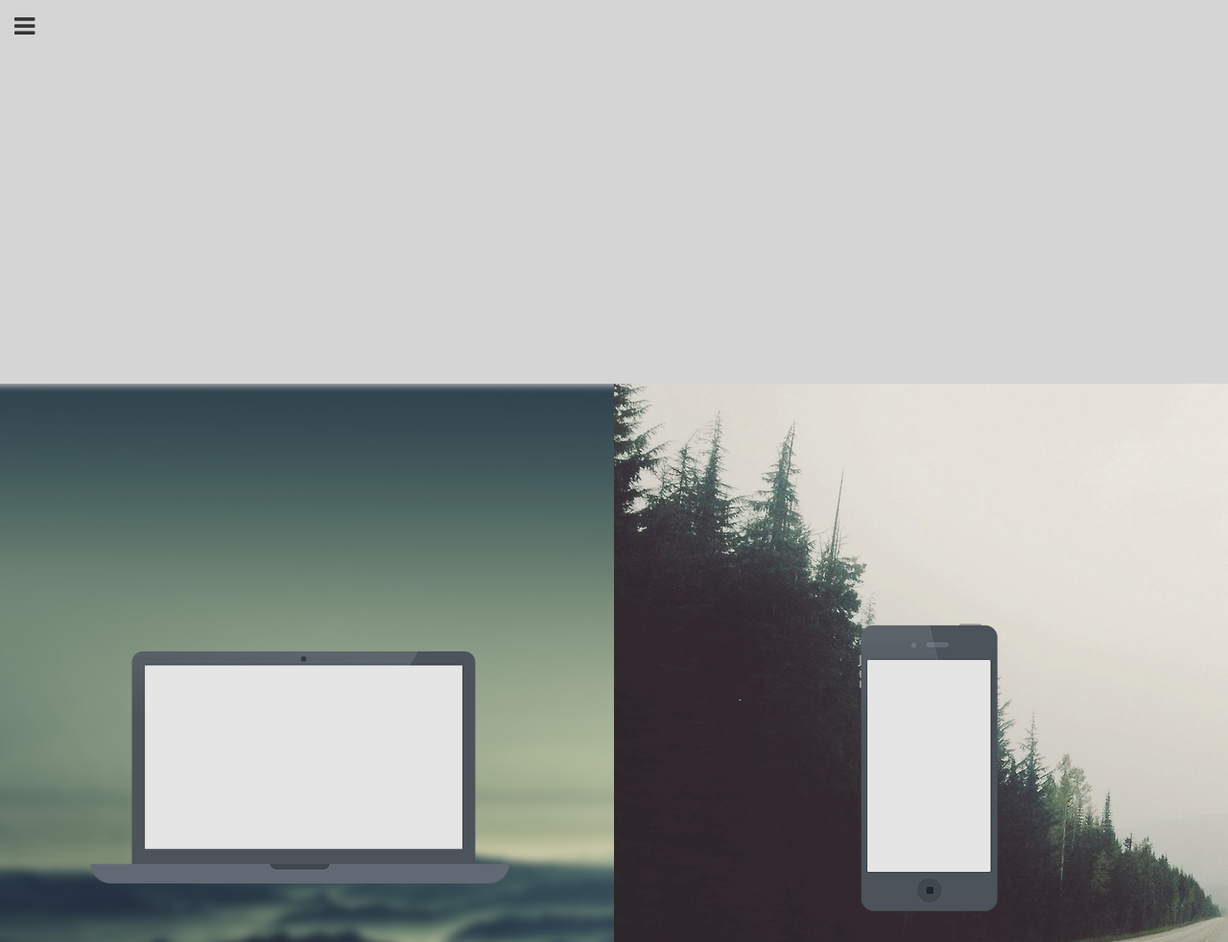
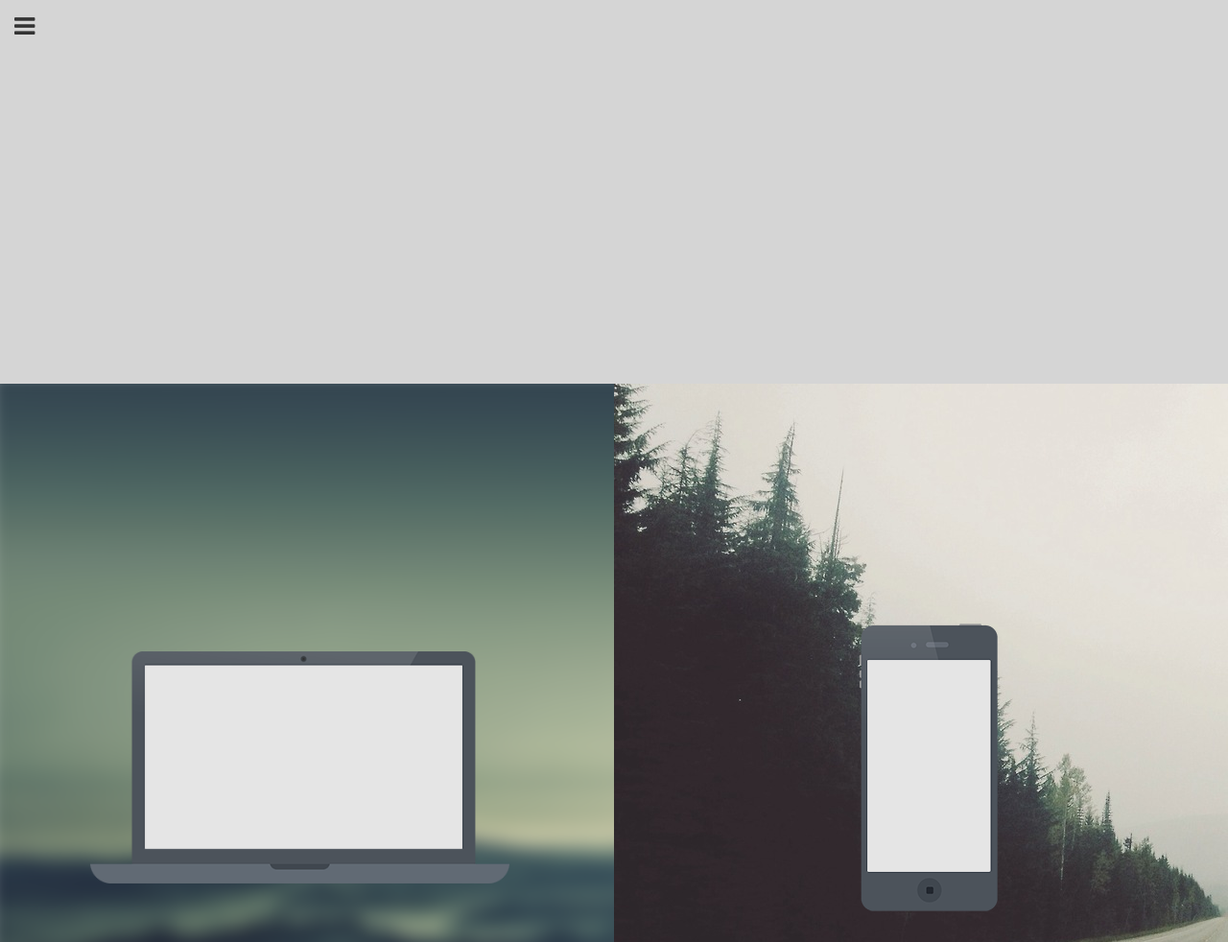
Before and after one commit to lucminarro/Portfolio_LucMinarro, a plain HTML site: page index.html in a window 1280 px wide. Shown: the top 982 px of the page at 96% size. Drawn offline with nearby package versions, Linux system fonts and the light colour scheme.

Commit message:
modifs prepros

```diff
--- a/index.html
+++ b/index.html
@@ -6,11 +6,10 @@
   <link href='https://fonts.googleapis.com/css?family=Roboto:400,100,100italic,300,300italic,400italic,500,500italic,700,700italic,900,900italic' rel='stylesheet' type='text/css'>
 	<link rel="stylesheet" href="https://maxcdn.bootstrapcdn.com/bootstrap/3.3.5/css/bootstrap.min.css" integrity="sha512-dTfge/zgoMYpP7QbHy4gWMEGsbsdZeCXz7irItjcC3sPUFtf0kuFbDz/ixG7ArTxmDjLXDmezHubeNikyKGVyQ==" crossorigin="anonymous">
   <link rel="stylesheet" href="https://maxcdn.bootstrapcdn.com/font-awesome/4.4.0/css/font-awesome.min.css">
-	<link rel="stylesheet/less" type="text/css" href="./style/style.less"/>
+	<link rel="stylesheet" type="text/css" href="./style/style.css"/>
   <link rel="stylesheet" href="./style/owl.carousel.css">
   <link rel="stylesheet" href="./style/owl.theme.css">
   <link rel="stylesheet" href="./style/animate.css">
-	<script src="//cdnjs.cloudflare.com/ajax/libs/less.js/2.5.3/less.min.js"></script>
 </head>
 <body>
 
--- a/style/style.less
+++ b/style/style.less
@@ -74,16 +74,17 @@ img {
 .bgw-1 {
 	position: absolute;
 	z-index: -1;
-	width:110%;
-	height:110%;
-	top:0;
+	width:120%;
+	height:120%;
+	top:-15px;
 	left:0;
 	background:url(../images/work/bg1.jpg) no-repeat;
-	filter: blur(5px);
-	-webkit-filter: blur(5px);
-    -moz-filter: blur(5px);
-    -o-filter: blur(5px);
-    -ms-filter: blur(5px);
+/*	background-position: -10px -30px;*/
+	filter: blur(10px);
+/*	-webkit-filter: blur(10px);
+    -moz-filter: blur(10px);
+    -o-filter: blur(10px);
+    -ms-filter: blur(10px);*/
 	color:#555;
 }
 .bgw-2 {
```
Also changed, not shown: qui-suis-je.html (+1 -2 lines), style/style.css, 1 other file.
